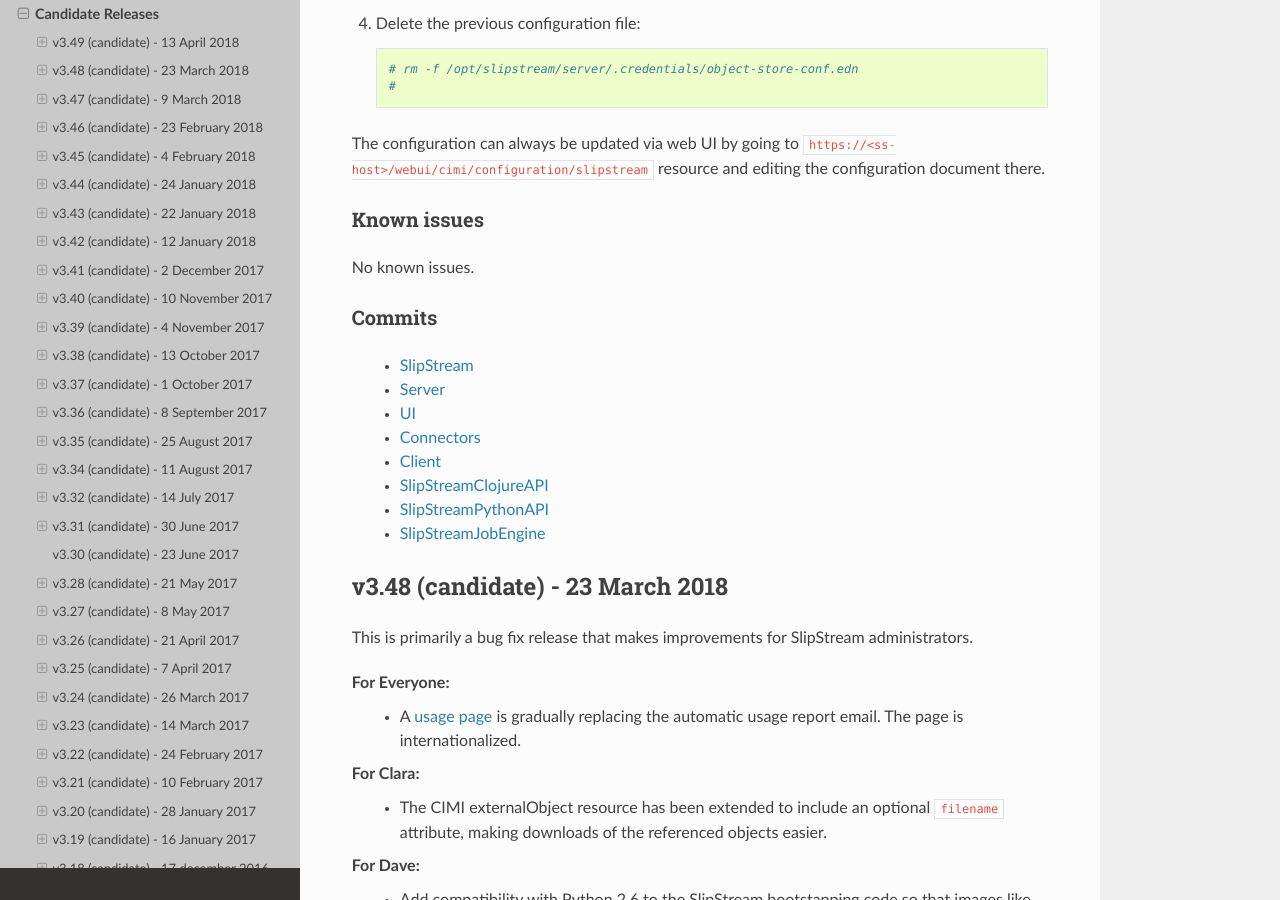
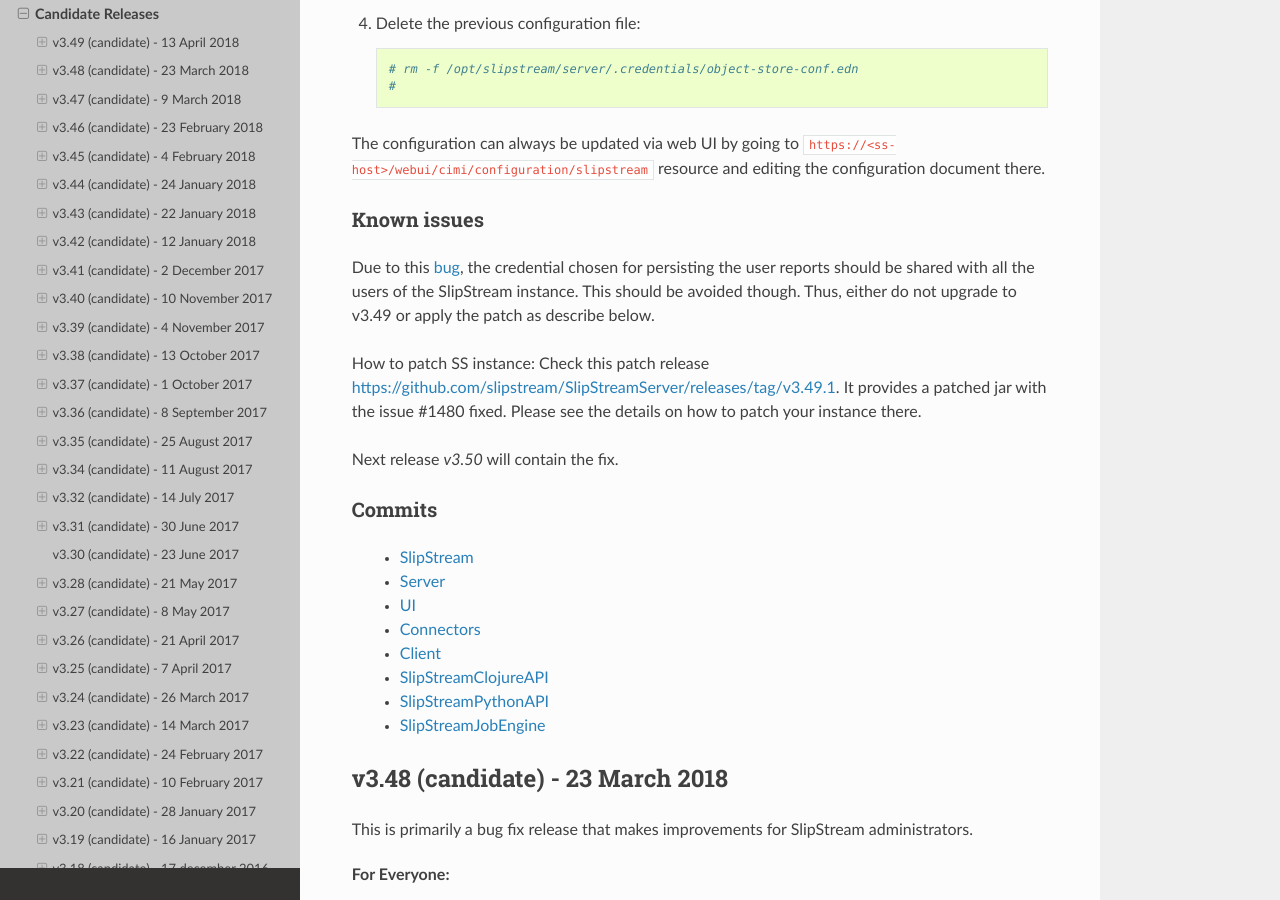
Before and after one commit to slipstream/SlipStreamDocumentation, a Sphinx documentation site: the page built from docs/release_notes/candidate_releases.rst, in a window 1280 px wide and 900 px high, scrolled down 1764 px. Built offline with Sphinx 7.4.7 and the Read the Docs theme 2.0.0, drawn with Linux system fonts in a browser that asks for light colours.

Commit message:
apply patch v3.49.1 to fix #1480

```diff
--- a/docs/release_notes/candidate_releases.rst
+++ b/docs/release_notes/candidate_releases.rst
@@ -92,7 +92,18 @@
 Known issues
 ~~~~~~~~~~~~
 
-No known issues.
+Due to this `bug <https://github.com/slipstream/SlipStreamServer/issues/1480>`_,
+the credential chosen for persisting the user reports should be shared with
+all the users of the SlipStream instance. This should be avoided though.
+Thus, either do not upgrade to v3.49 or apply the patch as describe below.
+
+How to patch SS instance: Check this patch release
+https://github.com/slipstream/SlipStreamServer/releases/tag/v3.49.1.
+It provides a patched jar with the issue #1480 fixed.  Please see the details
+on how to patch your instance there.
+
+Next release `v3.50` will contain the fix.
+
 
 Commits
 ~~~~~~~
```
